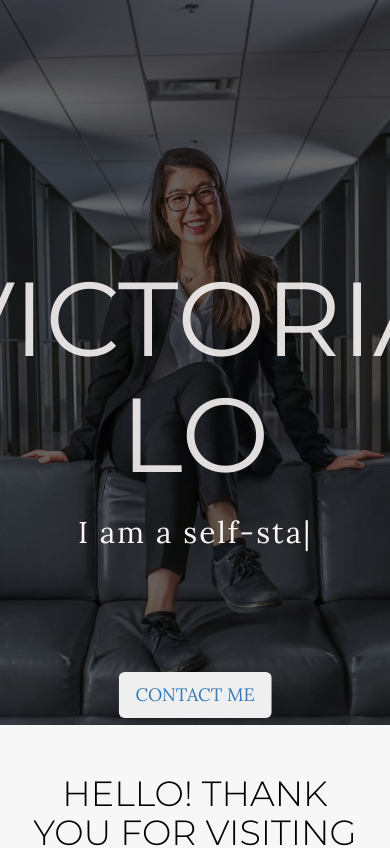
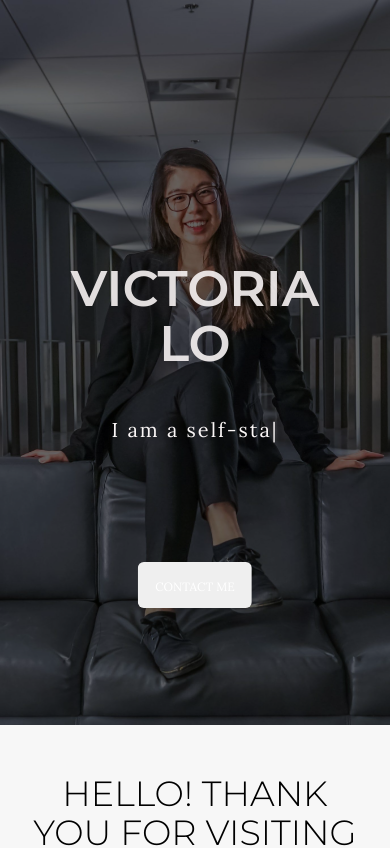
Before and after one commit to vicctorialo/personal-website, a React (Create React App) app: page / in a window 390 px wide. Shown: the top 848 px of the page. Built offline with nearby package versions, Linux system fonts and the light colour scheme; a web font is replaced by a local one.

Commit message:
make responsive

```diff
--- a/src/Components/Home.css
+++ b/src/Components/Home.css
@@ -38,6 +38,7 @@
   font-family: "Montserrat", sans-serif;
   color: rgba(247, 243, 243, 0.9);
   padding-top: 50px;
+  font-weight: 600;
 }
 
 ul {
@@ -76,3 +77,27 @@ li a:hover {
   padding-top: 60px;
   padding-bottom: 100px;
 }
+
+button a {
+  color: white;
+  text-decoration: none;
+}
+
+button a:hover {
+  color: white;
+  text-decoration: none;
+}
+
+@media screen and (min-width: 375px) and (max-width: 413px) {
+  .intro h1 {
+    font-size: 50px;
+  }
+
+  #types {
+    font-size: 20px;
+  }
+
+  button a {
+    font-size: 12px;
+  }
+}
```
